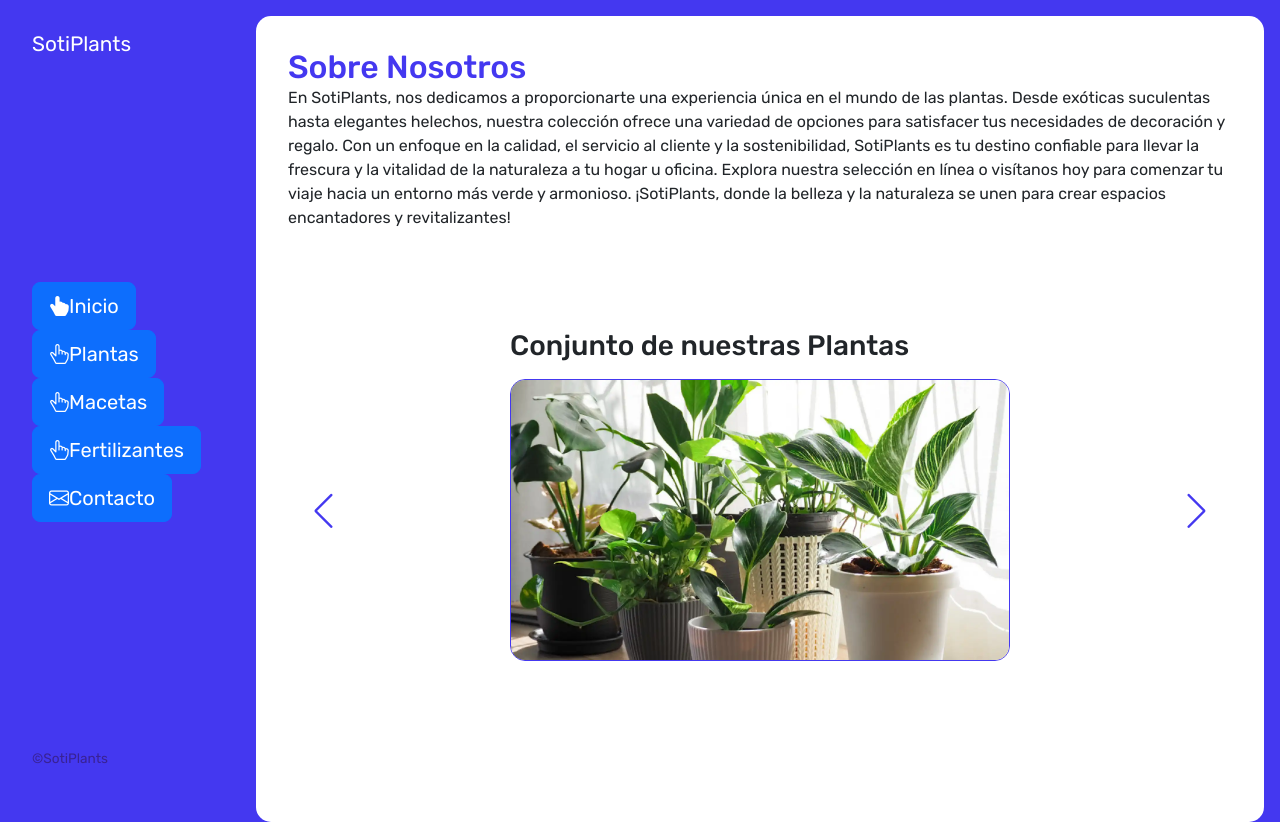
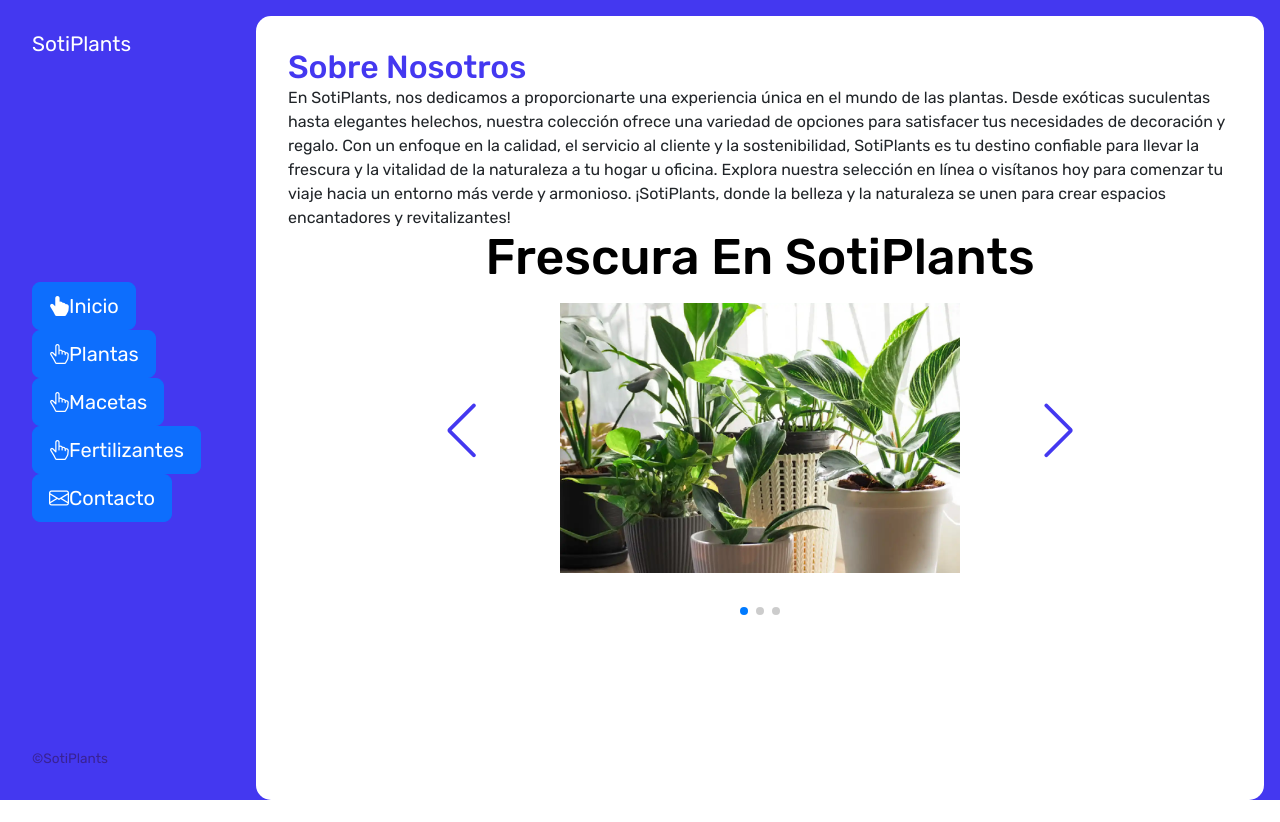
Before and after one commit to lvkhss/ProyectoPrueba2, a plain HTML site: page index.html in a window 1280 px wide. After the commit the page ends 800 px from the top, so only its background shows below. Drawn offline with nearby package versions, Linux system fonts and the light colour scheme.

Commit message:
arreglado el swiper
casi2horas aqui

```diff
--- a/index.html
+++ b/index.html
@@ -6,8 +6,9 @@
     <title>SotiPlants</title>
     <link rel="stylesheet" href="https://cdn.jsdelivr.net/npm/bootstrap-icons@1.11.3/font/bootstrap-icons.min.css">
     <link href="https://cdn.jsdelivr.net/npm/bootstrap@5.3.3/dist/css/bootstrap.min.css" rel="stylesheet" integrity="sha384-QWTKZyjpPEjISv5WaRU9OFeRpok6YctnYmDr5pNlyT2bRjXh0JMhjY6hW+ALEwIH" crossorigin="anonymous">
-    <link rel="stylesheet"href="https://cdn.jsdelivr.net/npm/swiper@11/swiper-bundle.min.css"/>
+    <link rel="stylesheet" href="https://cdn.jsdelivr.net/npm/swiper@11/swiper-bundle.min.css"/>
     <link rel="stylesheet" href="style.css">
+    <script src="https://cdn.jsdelivr.net/npm/swiper@11/swiper-bundle.min.js"></script>
     <script src="script.js"></script>
 </head>
 <body>
@@ -50,41 +51,42 @@
                  más verde y armonioso. ¡SotiPlants, donde la belleza y la naturaleza se unen para crear espacios
                   encantadores y revitalizantes!
             </p>
-            <div class="main-content container">
             <div class="swiper mySwiper-1">
                 <div class="swiper-wrapper">
                     <div class="swiper-slide">
                         <div class="header-info">
                             <div class="header-txt">
-                                    <h3>Conjunto de nuestras Plantas</h1>
+                                <h3>Frescura en SotiPlants</h3>
                             </div>
                             <div class="header-img">
                                 <img src="images/conjunto_plantas.jpg" alt="">
                             </div>
                         </div>
-                        <!-- <div class="swiper-slide">
+                    </div>
+                    <div class="swiper-slide">
                         <div class="header-info">
                             <div class="header-txt">
-                                    <h3>Nuestra Tienda</h1>
+                                <h3>Nuestra Tienda Física</h3>
                             </div>
                             <div class="header-img">
                                 <img src="images/tienda_fisica.jpg" alt="">
                             </div>
                         </div>
+                    </div>
                     <div class="swiper-slide">
                         <div class="header-info">
                             <div class="header-txt">
-                                    <h3>Decora con SotiPlants</h1>
+                                <h3>Decora con Sotiplants</h3>
                             </div>
                             <div class="header-img">
                                 <img src="images/platassimples.jpg" alt="">
                             </div>
-                        </div> -->
                         </div>
-                    <div class="swiper-pagination"></div>
+                    </div>
+                </div>
                 <div class="swiper-button-next"></div>
                 <div class="swiper-button-prev"></div>
-                </div>
+                <div class="swiper-pagination"></div>
             </div>
         </main>
     </div>
--- a/script.js
+++ b/script.js
@@ -0,0 +1,14 @@
+//carrusel
+document.addEventListener('DOMContentLoaded', function() {
+    var swiper = new Swiper('.mySwiper-1', {
+        loop: true,
+        navigation: {
+            nextEl: '.swiper-button-next',
+            prevEl: '.swiper-button-prev',
+        },
+        pagination: {
+            el: '.swiper-pagination',
+            clickable: true,
+        },
+    });
+});
--- a/style.css
+++ b/style.css
@@ -5,6 +5,11 @@
     padding: 0;
     box-sizing: border-box;
     font-family: 'Rubik', sans-serif;
+}
+
+html, body {
+    width: 100%;
+    height: 100%;
 }
 
 h1, h2, h4, h5, h6, p, a, input, textarea, ul {
@@ -20,60 +25,13 @@ a {
     text-decoration: none;
 }
 
-.swiper-slide{
-    padding: 15px 80px 50px 80px;
-    display: flex;
-    justify-content: center;
-    align-items: center;
-}
-
-.swiper-button-prev::after{
-    font-size: 35px;
-}
-
-.swiper-button-next::after{
-    font-size: 35px;
-}
-
-.swiper-button-prev{
-    color: #4438f0;
-}
-
-.swiper-button-next{
-    color: #4438f0;
-}
-
-.swiper-pagination-bullet{
-    background-color: #747474;
-    opacity: 1;
-}
-
-.swiper-pagination-bullet-active{
-    background-color: #5129c9;
-}
-
-.header-img {
-    max-width: 100%;
-    text-align: right;
-}
-
-.header-img img{
-    width: 500px;
-    border-radius: 15px;
-    border: solid 1px #4438f0;
-}
-
-.swiper{
-    display: flex;
-    align-items: center;
-    min-height: 70vh;
-}
-
 .wrapper {
     display: grid;
     grid-template-columns: 1fr 4fr;
     background-color: #4438f0;
     margin: 0 auto;
+    height: 100vh;
+    width: 100vw;
 }
 
 aside {
@@ -93,28 +51,87 @@ aside {
     font-size: 1.3rem;
 }
 
-.texto-footer{
+.texto-footer {
     color: rgb(57, 34, 148);
     font-size: .85rem;
 }
 
-main{
+main {
     background-color: #FFF;
     border-radius: 15px;
-    margin-top: 1rem;
-    margin-left: 0;
-    margin-right: 1rem;
+    margin: 1rem 1rem 0 0;
     padding: 2rem;
+    max-width: 100%;
+    overflow-x: hidden;
 }
 
-.titulo-principal{
+.titulo-principal {
     color: #4438f0;
 }
 
-.header-txt{
+.header-txt {
     margin-top: 5px;
+    text-align: center;
 }
 
-.header-txt h3{
+.header-img img {
+    width: 400px;
+    height: 300px;
+    display: block;
+    margin-left: auto;
+    margin-right: auto;
+    object-fit: cover;
+    padding-bottom: 30px;
+}
+
+.swiper-slide {
+    padding: 15px 80px 50px 80px;
+    display: flex;
+    justify-content: center;
+    align-items: center;
+}
+
+.swiper-button-prev::after{
+    font-size: 55px;
+    padding-left: 300px;
+}
+
+.swiper-button-next::after{
+    font-size: 55px;
+    padding-right: 300px;
+}
+
+.swiper-button-prev, .swiper-button-next {
+    color: #4438f0;
+}
+
+.header-info {
+    display: flex;
+    flex-wrap: wrap;
+    flex-direction: column;
+}
+
+.header-txt {
+    width: 100%;
+    text-align: center;
+}
+
+.header-txt h3 {
+    font-size: 50px;
+    color: #000000;
+    text-transform: capitalize;
     margin-bottom: 1rem;
+    white-space: nowrap;
 }
+
+.header-img {
+    width: 100%;
+    text-align: center;
+}
+
+.swiper {
+    height: 400px;
+    display: flex;
+    align-items: center;
+    overflow-x: hidden;
+}
```
Lines whose indentation alone changed are shown as unchanged.
